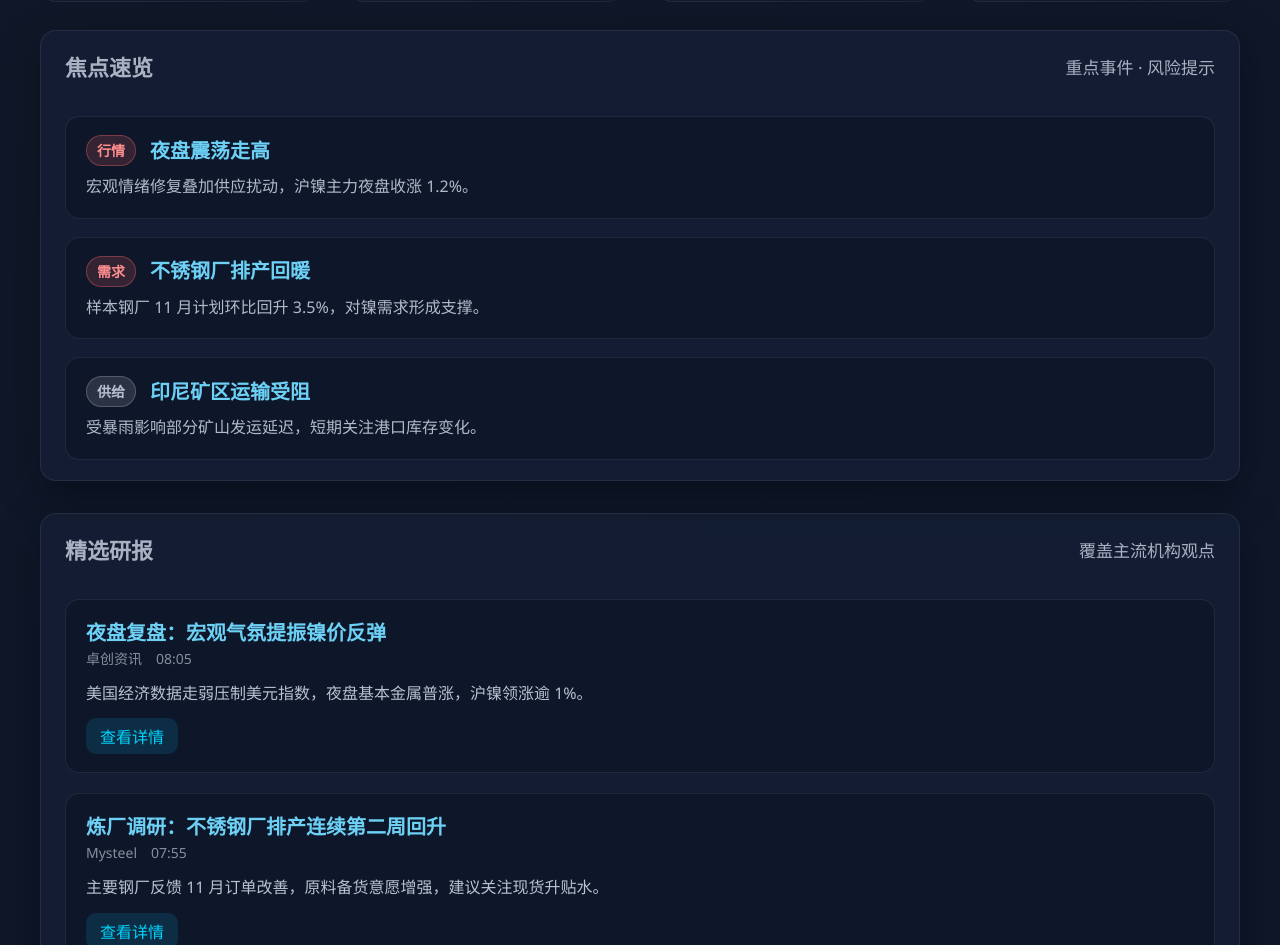
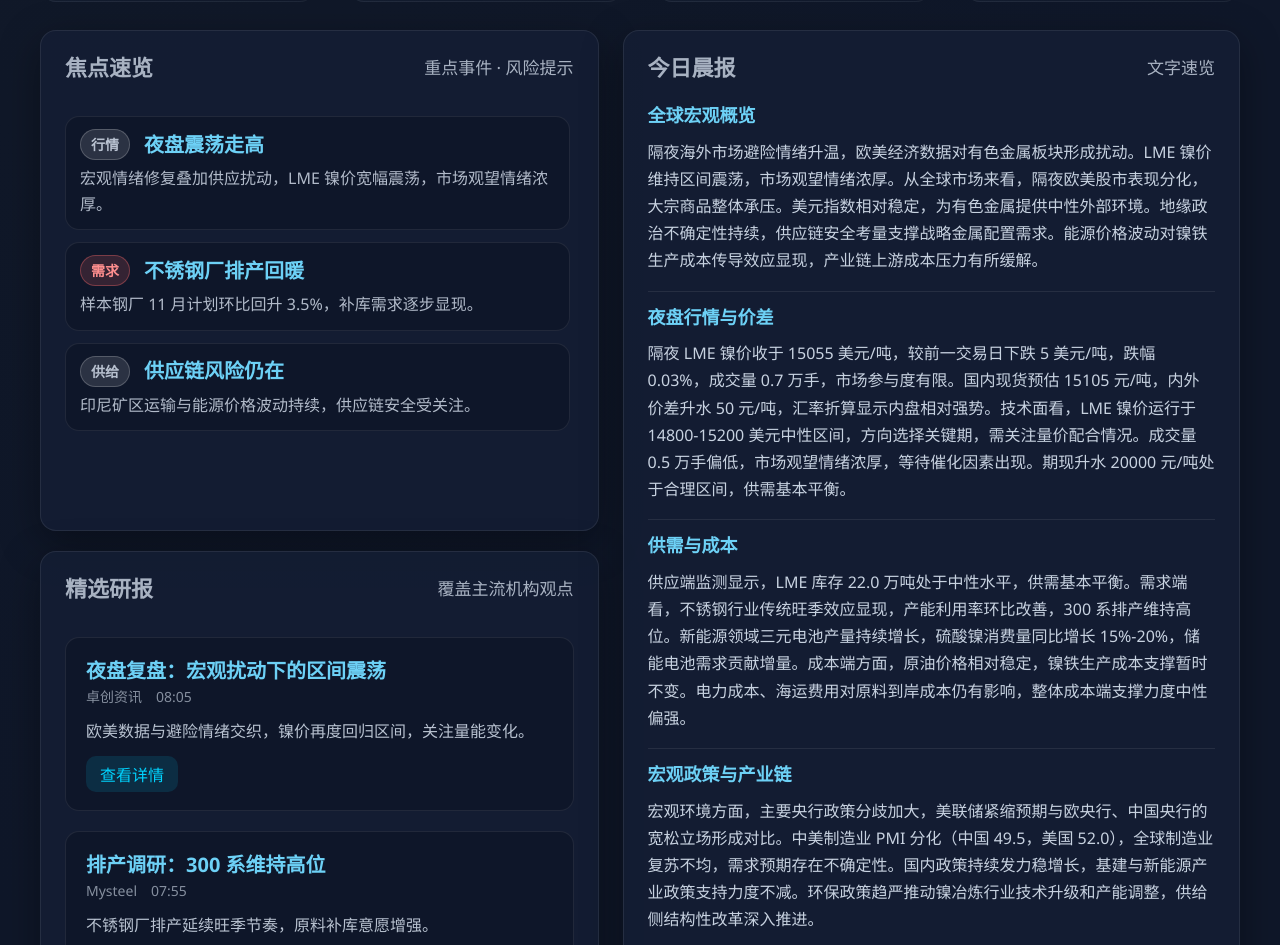
Before and after one commit to banjiubanjiu/Nickle-System, a React (Vite) app in the folder frontend/: page /reports/morning in a window 1280 px wide. Shown: the part 447-1392 px from the top of the page. Built offline with nearby package versions, Linux system fonts and the light colour scheme.

Commit message:
早报模块增加早报实际内容

```diff
--- a/frontend/src/data/reports/morningDaily.ts
+++ b/frontend/src/data/reports/morningDaily.ts
@@ -3,14 +3,24 @@ import type { BriefReportContent } from "../../types/reports";
 const pad = (value: number): string => value.toString().padStart(2, "0");
 
 const buildTimestamp = (targetHour: number, targetMinute: number, now: Date): string => {
-  const target = new Date(now.getFullYear(), now.getMonth(), now.getDate(), targetHour, targetMinute, 0, 0);
+  const target = new Date(
+    now.getFullYear(),
+    now.getMonth(),
+    now.getDate(),
+    targetHour,
+    targetMinute,
+    0,
+    0,
+  );
   if (now < target) {
     target.setDate(target.getDate() - 1);
   }
   return `${target.getFullYear()}-${pad(target.getMonth() + 1)}-${pad(target.getDate())} ${pad(targetHour)}:${pad(targetMinute)}`;
 };
 
-export const getMorningDailyReports = (now: Date = new Date()): Record<"morning" | "daily", BriefReportContent> => {
+export const getMorningDailyReports = (
+  now: Date = new Date(),
+): Record<"morning" | "daily", BriefReportContent> => {
   const morningTimestamp = buildTimestamp(8, 30, now);
   const dailyTimestamp = buildTimestamp(15, 30, now);
 
@@ -20,49 +30,82 @@ export const getMorningDailyReports = (now: Date = new Date()): Record<"morning"
       heroSubtitle: "LME夜盘回顾、宏观要闻与今日操作建议速览。",
       updatedAt: morningTimestamp,
       summaryMetrics: [
-        { label: "夜盘收盘", value: "18650", unit: "元/吨", trend: "+1.2%", trendDirection: "up" },
+        { label: "夜盘收盘", value: "15055", unit: "美元/吨", trend: "-0.03%", trendDirection: "down" },
         { label: "美元指数", value: "104.2", trend: "-0.3%", trendDirection: "down" },
-        { label: "沪镍持仓", value: "11.7万", unit: "手" },
-        { label: "LME 库存", value: "7.9万", unit: "吨" },
+        { label: "持仓量", value: "11.7万", unit: "手" },
+        { label: "库存", value: "7.9万", unit: "吨" },
       ],
       highlights: [
         {
           title: "夜盘震荡走高",
-          summary: "宏观情绪修复叠加供应扰动，沪镍主力夜盘收涨 1.2%。",
+          summary: "宏观情绪修复叠加供应扰动，LME 镍价宽幅震荡，市场观望情绪浓厚。",
           tag: "行情",
-          impact: "up",
+          impact: "neutral",
         },
         {
           title: "不锈钢厂排产回暖",
-          summary: "样本钢厂 11 月计划环比回升 3.5%，对镍需求形成支撑。",
+          summary: "样本钢厂 11 月计划环比回升 3.5%，补库需求逐步显现。",
           tag: "需求",
           impact: "up",
         },
         {
-          title: "印尼矿区运输受阻",
-          summary: "受暴雨影响部分矿山发运延迟，短期关注港口库存变化。",
+          title: "供应链风险仍在",
+          summary: "印尼矿区运输与能源价格波动持续，供应链安全受关注。",
           tag: "供给",
           impact: "neutral",
         },
       ],
       articles: [
         {
-          title: "夜盘复盘：宏观气氛提振镍价反弹",
+          title: "夜盘复盘：宏观扰动下的区间震荡",
           source: "卓创资讯",
           publishedAt: "08:05",
-          excerpt: "美国经济数据走弱压制美元指数，夜盘基本金属普涨，沪镍领涨逾 1%。",
+          excerpt: "欧美数据与避险情绪交织，镍价再度回归区间，关注量能变化。",
         },
         {
-          title: "炼厂调研：不锈钢厂排产连续第二周回升",
+          title: "排产调研：300 系维持高位",
           source: "Mysteel",
           publishedAt: "07:55",
-          excerpt: "主要钢厂反馈 11 月订单改善，原料备货意愿增强，建议关注现货升贴水。",
+          excerpt: "不锈钢厂排产延续旺季节奏，原料补库意愿增强。",
         },
         {
-          title: "印尼矿雨季提前，供应稳定性仍存变量",
+          title: "供给观察：能源价格与运输成本",
           source: "SMM",
           publishedAt: "07:40",
-          excerpt: "雨季扰动尚属局部，整体供应稳定，建议密切监测港口库存和船期变化。",
+          excerpt: "能源与运费波动逐步传导至镍铁成本，关注上游供给弹性。",
+        },
+      ],
+      narrative: [
+        {
+          title: "全球宏观概览",
+          paragraphs: [
+            "隔夜海外市场避险情绪升温，欧美经济数据对有色金属板块形成扰动。LME 镍价维持区间震荡，市场观望情绪浓厚。从全球市场来看，隔夜欧美股市表现分化，大宗商品整体承压。美元指数相对稳定，为有色金属提供中性外部环境。地缘政治不确定性持续，供应链安全考量支撑战略金属配置需求。能源价格波动对镍铁生产成本传导效应显现，产业链上游成本压力有所缓解。",
+          ],
+        },
+        {
+          title: "夜盘行情与价差",
+          paragraphs: [
+            "隔夜 LME 镍价收于 15055 美元/吨，较前一交易日下跌 5 美元/吨，跌幅 0.03%，成交量 0.7 万手，市场参与度有限。国内现货预估 15105 元/吨，内外价差升水 50 元/吨，汇率折算显示内盘相对强势。技术面看，LME 镍价运行于 14800-15200 美元中性区间，方向选择关键期，需关注量价配合情况。成交量 0.5 万手偏低，市场观望情绪浓厚，等待催化因素出现。期现升水 20000 元/吨处于合理区间，供需基本平衡。",
+          ],
+        },
+        {
+          title: "供需与成本",
+          paragraphs: [
+            "供应端监测显示，LME 库存 22.0 万吨处于中性水平，供需基本平衡。需求端看，不锈钢行业传统旺季效应显现，产能利用率环比改善，300 系排产维持高位。新能源领域三元电池产量持续增长，硫酸镍消费量同比增长 15%-20%，储能电池需求贡献增量。成本端方面，原油价格相对稳定，镍铁生产成本支撑暂时不变。电力成本、海运费用对原料到岸成本仍有影响，整体成本端支撑力度中性偏强。",
+          ],
+        },
+        {
+          title: "宏观政策与产业链",
+          paragraphs: [
+            "宏观环境方面，主要央行政策分歧加大，美联储紧缩预期与欧央行、中国央行的宽松立场形成对比。中美制造业 PMI 分化（中国 49.5，美国 52.0），全球制造业复苏不均，需求预期存在不确定性。国内政策持续发力稳增长，基建与新能源产业政策支持力度不减。环保政策趋严推动镍冶炼行业技术升级和产能调整，供给侧结构性改革深入推进。",
+            "产业链跟踪显示，上游矿山企业三季度业绩预期改善，镍矿品位提升带动生产成本下降。中游镍铁企业开工率保持高位，但利润空间受到挤压。下游不锈钢厂库存周期进入尾声，补库需求逐步显现。新能源产业链中，正极材料企业排产计划积极，对高镍三元材料需求保持旺盛。资金流向方面，机构资金保持谨慎，短期资金交投活跃度一般，持仓量 8.0 万手处于中性水平，多空分歧并存。",
+          ],
+        },
+        {
+          title: "技术形态与风险提示",
+          paragraphs: [
+            "技术形态上镍价仍在中性区间徘徊，短期均线纠缠，量能配合将决定方向。价格预期仍为区间震荡，上方 15150 美元阻力、下方 14850 美元支撑。日内重点关注沪伦比值、宏观数据以及现货升贴水调整。风险提示：美联储政策预期变化可能引发美元指数大幅波动，对有色金属价格造成冲击；印尼镍矿政策调整及国内房地产政策变化仍是潜在变量。",
+          ],
         },
       ],
     },
--- a/frontend/src/pages/reports/MorningDailyReport.tsx
+++ b/frontend/src/pages/reports/MorningDailyReport.tsx
@@ -39,15 +39,16 @@ export const MorningDailyReport: FC<MorningDailyReportProps> = ({ content }) =>
         ))}
       </section>
 
-      <div className="report-grid">
-        <section className="dashboard-card report-section">
+      <div className="morning-report-layout">
+        <div className="morning-report-left">
+          <section className="dashboard-card report-section morning-focus">
             <div className="flex-between">
               <h2>焦点速览</h2>
               <span className="muted">重点事件 · 风险提示</span>
             </div>
-          <ul className="report-highlights">
+            <ul className="report-highlights compact">
               {content.highlights.map((item) => (
-              <li key={item.title} className="report-highlight">
+                <li key={item.title} className="report-highlight compact">
                   <div className="report-highlight-header">
                     <span className={`report-highlight-tag ${impactClassMap[item.impact]}`}>{item.tag}</span>
                     <h3>{item.title}</h3>
@@ -58,7 +59,7 @@ export const MorningDailyReport: FC<MorningDailyReportProps> = ({ content }) =>
             </ul>
           </section>
 
-        <section className="dashboard-card report-section">
+          <section className="dashboard-card report-section morning-articles">
             <div className="flex-between">
               <h2>精选研报</h2>
               <span className="muted">覆盖主流机构观点</span>
@@ -82,6 +83,26 @@ export const MorningDailyReport: FC<MorningDailyReportProps> = ({ content }) =>
             </div>
           </section>
         </div>
+
+        {content.narrative ? (
+          <section className="dashboard-card morning-report-brief">
+            <div className="flex-between">
+              <h2>今日晨报</h2>
+              <span className="muted">文字速览</span>
+            </div>
+            <div className="morning-report-body">
+              {content.narrative.map((section) => (
+                <article key={section.title} className="morning-report-section">
+                  <h3>{section.title}</h3>
+                  {section.paragraphs.map((paragraph, index) => (
+                    <p key={`${section.title}-${index}`}>{paragraph}</p>
+                  ))}
+                </article>
+              ))}
+            </div>
+          </section>
+        ) : null}
+      </div>
     </div>
   );
 };
--- a/frontend/src/styles/global.css
+++ b/frontend/src/styles/global.css
@@ -569,6 +569,70 @@ table {
   box-shadow: 0 0 16px rgba(0, 212, 255, 0.25);
 }
 
+.morning-report-layout {
+  display: grid;
+  gap: 24px;
+  grid-template-columns: minmax(0, 0.95fr) minmax(0, 1.05fr);
+  align-items: stretch;
+}
+
+.morning-report-left {
+  display: flex;
+  flex-direction: column;
+  gap: 20px;
+}
+
+.morning-report-left .report-section {
+  flex: 1 1 auto;
+}
+
+.report-highlights.compact {
+  gap: 12px;
+  max-height: 320px;
+  overflow-y: auto;
+  padding-right: 4px;
+}
+
+.report-highlight.compact {
+  padding: 12px 14px;
+  gap: 6px;
+}
+
+.morning-report-brief {
+  display: flex;
+  flex-direction: column;
+  gap: 16px;
+}
+
+.morning-report-body {
+  display: flex;
+  flex-direction: column;
+  gap: 16px;
+  color: rgba(232, 242, 255, 0.85);
+  line-height: 1.7;
+}
+
+.morning-report-body p {
+  margin: 0;
+}
+
+.morning-report-section {
+  display: flex;
+  flex-direction: column;
+  gap: 8px;
+}
+
+.morning-report-section h3 {
+  margin: 0;
+  font-size: 18px;
+  color: var(--dashboard-text-primary);
+}
+
+.morning-report-section + .morning-report-section {
+  padding-top: 10px;
+  border-top: 1px solid rgba(255, 255, 255, 0.08);
+}
+
 .weekly-layout {
   display: grid;
   gap: 28px;
--- a/frontend/src/types/reports.ts
+++ b/frontend/src/types/reports.ts
@@ -29,6 +29,10 @@ export type BriefReportContent = {
   summaryMetrics: MetricView[];
   highlights: ReportHighlight[];
   articles: ReportArticle[];
+  narrative?: Array<{
+    title: string;
+    paragraphs: string[];
+  }>;
 };
 
 export type WeeklySection = {
```
Also changed, not shown: 2 other files (tests, documents, lock files or other folders). Lines whose indentation alone changed are shown as unchanged.
